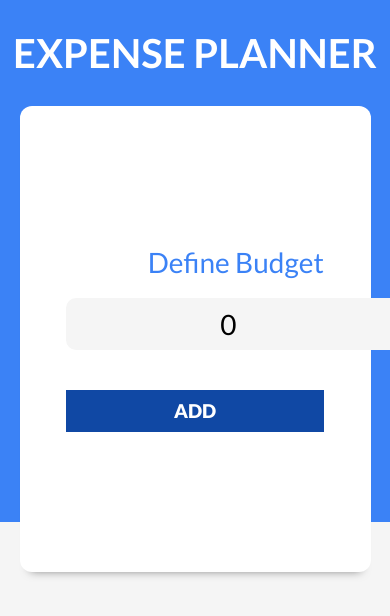
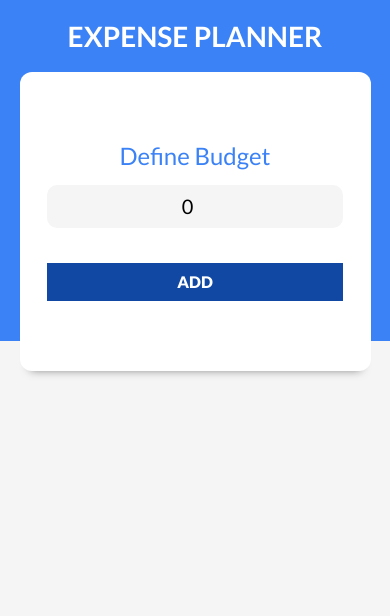
Before and after one commit to cilfonegabriel/budget-control, a React (Vite) app in the folder budget-control/: page / in a window 390 px wide. Shown: the top 616 px of the page. Built offline with nearby package versions, Linux system fonts and the light colour scheme.

Commit message:
Add version mobile

```diff
--- a/budget-control/src/index.css
+++ b/budget-control/src/index.css
@@ -335,7 +335,7 @@ main {
 
 .modal {
     position: absolute;
-    background-color: rgb(0 0 0 / 0.8);
+    background-color: rgb(0 0 0 / 0.);
     top: 0;
     left: 0;
     right: 0;
@@ -404,3 +404,190 @@ body .modal {
     font-size: 2.4rem;
     text-align: right;
 }
+
+@media (max-width: 767px) {
+    h1 {
+        font-size: 3rem;
+    }
+
+    h2 {
+        font-size: 2.4rem;
+    }
+
+    .sombra {
+        padding: 2rem;
+    }
+
+    header h1 {
+        font-size: 2.8rem;
+        padding: 2rem 0;
+    }
+
+    .formulario {
+        padding: 5rem 0;
+        width: 95%;
+    }
+
+    .formulario legend {
+        font-size: 2.8rem;
+        margin-bottom: 2rem;
+    }
+
+    .formulario .campo {
+        margin-bottom: 1.5rem;
+    }
+
+    .formulario label {
+        font-size: 2.4rem;
+        margin-bottom: 1.5rem;
+    }
+
+    .formulario input[type="text"],
+    .formulario input[type="number"] {
+        font-size: 1.4rem;
+        padding: 1rem 0.8rem;
+    }
+
+    .formulario input[type="submit"] {
+        font-size: 1.6rem;
+        padding: 1rem 0.8rem;
+    }
+
+    .formulario select {
+        font-size: 1.4rem;
+        padding: 1rem 0.8rem;
+    }
+
+    .alerta {
+        padding: 1.5rem 3rem;
+        font-size: 1.4rem;
+    }
+
+    .contenedor {
+        max-width: 90%;
+    }
+
+    .contenedor-presupuesto {
+        margin-top: -3rem;
+        transform: translateY(3rem);
+    }
+
+    .dos-columnas {
+        gap: 2rem;
+    }
+
+    .formulario input[type="text"].nuevo-presupuesto,
+    .formulario input[type="number"].nuevo-presupuesto {
+        font-size: 2rem;
+    }
+
+    .contenedor-presupuesto svg {
+        width: 20rem;
+    }
+
+    .contenido-presupuesto p {
+        font-size: 1.8rem;
+    }
+
+    .contenido-presupuesto p.negativo,
+    .contenido-presupuesto p.negativo span {
+        font-size: 1.8rem;
+    }
+
+    .contenido-presupuesto span {
+        font-size: 2rem;
+    }
+
+    .reset-app {
+        font-size: 1.6rem;
+        padding: 1rem 0.8rem;
+    }
+
+    main {
+        padding-top: 5rem;
+    }
+
+    .filtros label {
+        font-size: 2rem;
+    }
+
+    .filtros select {
+        font-size: 1.4rem;
+        padding: 1rem 0.8rem;
+    }
+
+    .listado-gastos h2 {
+        font-size: 2.4rem;
+    }
+
+    .no-gastos {
+        font-size: 1.8rem;
+    }
+
+    .gasto {
+        flex-direction: column;
+        gap: 1rem;
+    }
+
+    .cantidad-gasto {
+        font-size: 1.8rem;
+    }
+
+    .contenido-gasto img {
+        width: 8rem;
+    }
+
+    .descripcion-gasto .categoria {
+        font-size: 1.4rem;
+    }
+
+    .descripcion-gasto .nombre-gasto {
+        font-size: 2rem;
+    }
+
+    .descripcion-gasto .fecha-gasto {
+        font-size: 1.6rem;
+    }
+
+    .descripcion-gasto .fecha-gasto span {
+        font-size: 1.4rem;
+    }
+
+    .nuevo-gasto {
+        bottom: 3rem;
+        right: 3rem;
+    }
+
+    .nuevo-gasto img {
+        width: 3rem;
+    }
+
+    .modal .cerrar-modal {
+        right: 1.5rem;
+        top: 1.5rem;
+        width: 2.5rem;
+        height: 2.5rem;
+    }
+
+    .modal .formulario {
+        max-width: 40rem;
+        width: 80%;
+    }
+
+    .modal .formulario label {
+        font-size: 1.6rem;
+    }
+
+    .CircularProgressbar .CircularProgressbar-text {
+        font-size: 0.8rem !important;
+    }
+
+    .swipe-action__leading,
+    .swipe-action__trailing {
+        margin-bottom: 1rem;
+    }
+
+    .swipeable-list .swipe-action {
+        font-size: 1.6rem;
+    }
+}
```
